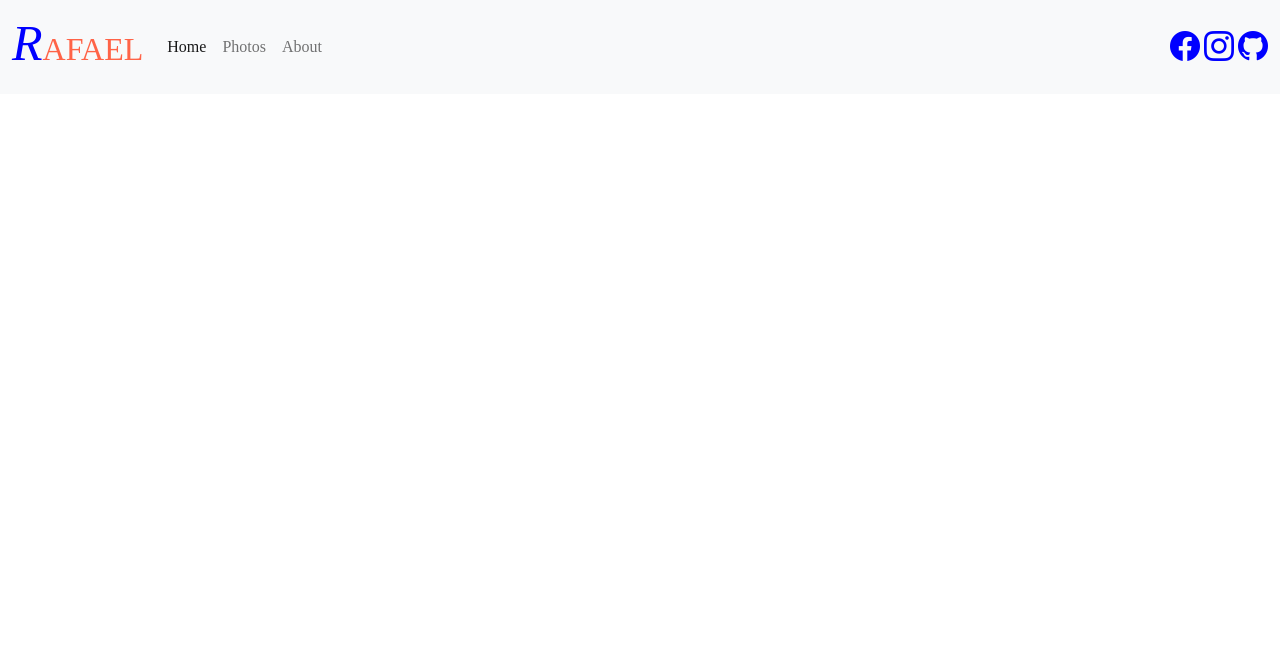
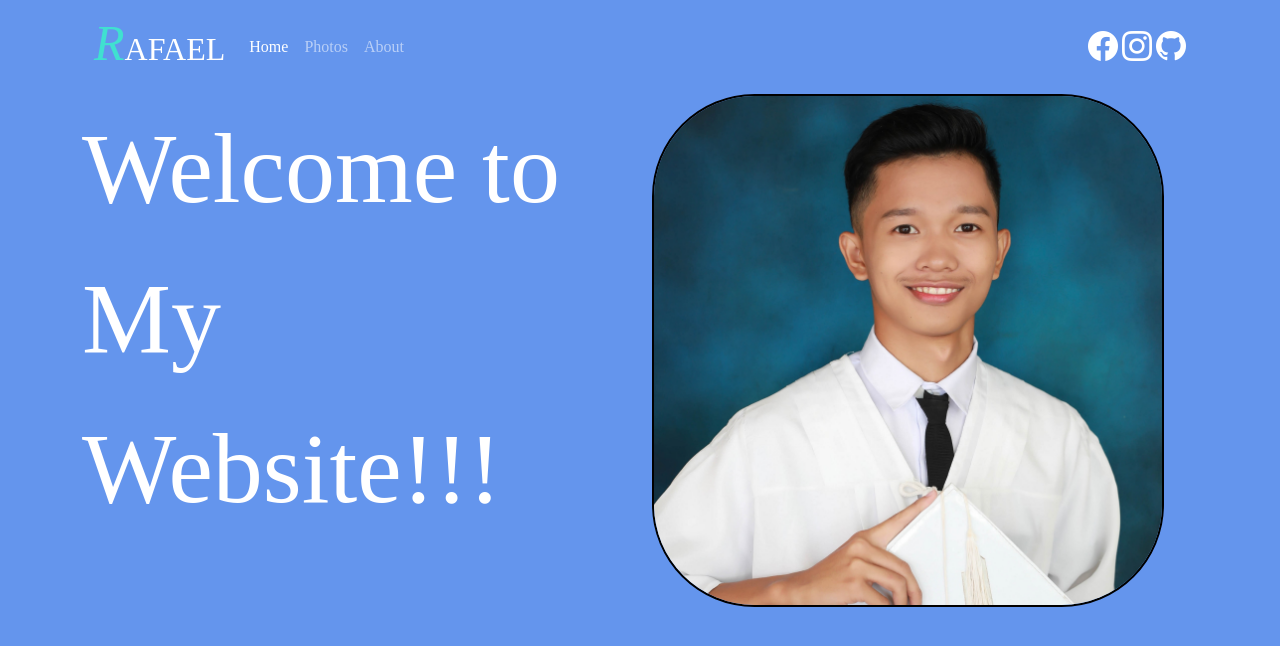
Before and after one commit to JrFacun/My-Portfolio, a plain HTML site: page index.html in a window 1280 px wide. Shown: the top 646 px of the page. Drawn offline with nearby package versions, Linux system fonts and the light colour scheme; a web font is replaced by a local one.

Commit message:
added picture

```diff
--- a/css/style.css
+++ b/css/style.css
@@ -1,25 +1,37 @@
 *{
     font-family: 'Mochiy Pop P One';
+    color:white;
 }
 
 #logo{
-    color: blue;
+    color: turquoise;
     font-size: 50px;
     font-style: italic;
-    outline-color: black;
+    outline-color: white;
 
 }
 .secondlogo{
 
-    color:tomato;
+    color:white;
     font-stretch: ;
 }
 
 .secondlogo:hover{
-    color: blue;
+    color: cornflowerblue;
 
 }
 .bi{
     font-size: 30px;
-    color: blue;
+    color: white;
 }
+.row{
+    font-size:100px;
+
+
+
+}
+img{
+    height: 25%;
+    border-radius: 20%;
+    border: 2px solid black;
+}
--- a/index.html
+++ b/index.html
@@ -19,13 +19,13 @@
 
 
     </head>
-    <body>
+    <body style="background-color:cornflowerblue">
 
         <div class="container">
 
         </div>
 
-        <nav class="navbar navbar-expand-lg navbar-light bg-light">
+        <nav class="navbar navbar-expand-lg navbar-dark bg-transparent container">
             <div class="container-fluid">
               <a class="navbar-brand" href="#">
                 <h2 class="secondlogo" > <span id="logo"> R</span>AFAEL </h2>
@@ -54,6 +54,27 @@
             </div>
           </nav>
 
+          <div class="container">
+            <div class="row">
+
+                <div class="col-md-6">
+
+                        Welcome to My Website!!!
+
+
+
+                </div>
+                <div class="col-md-6">
+
+                    <img src="img/jr.jpg">
+
+
+                </div>
+            </div>
+          </div>
+
+
+
 
 
 
```
Also changed, not shown: img/jr.jpg (added).
